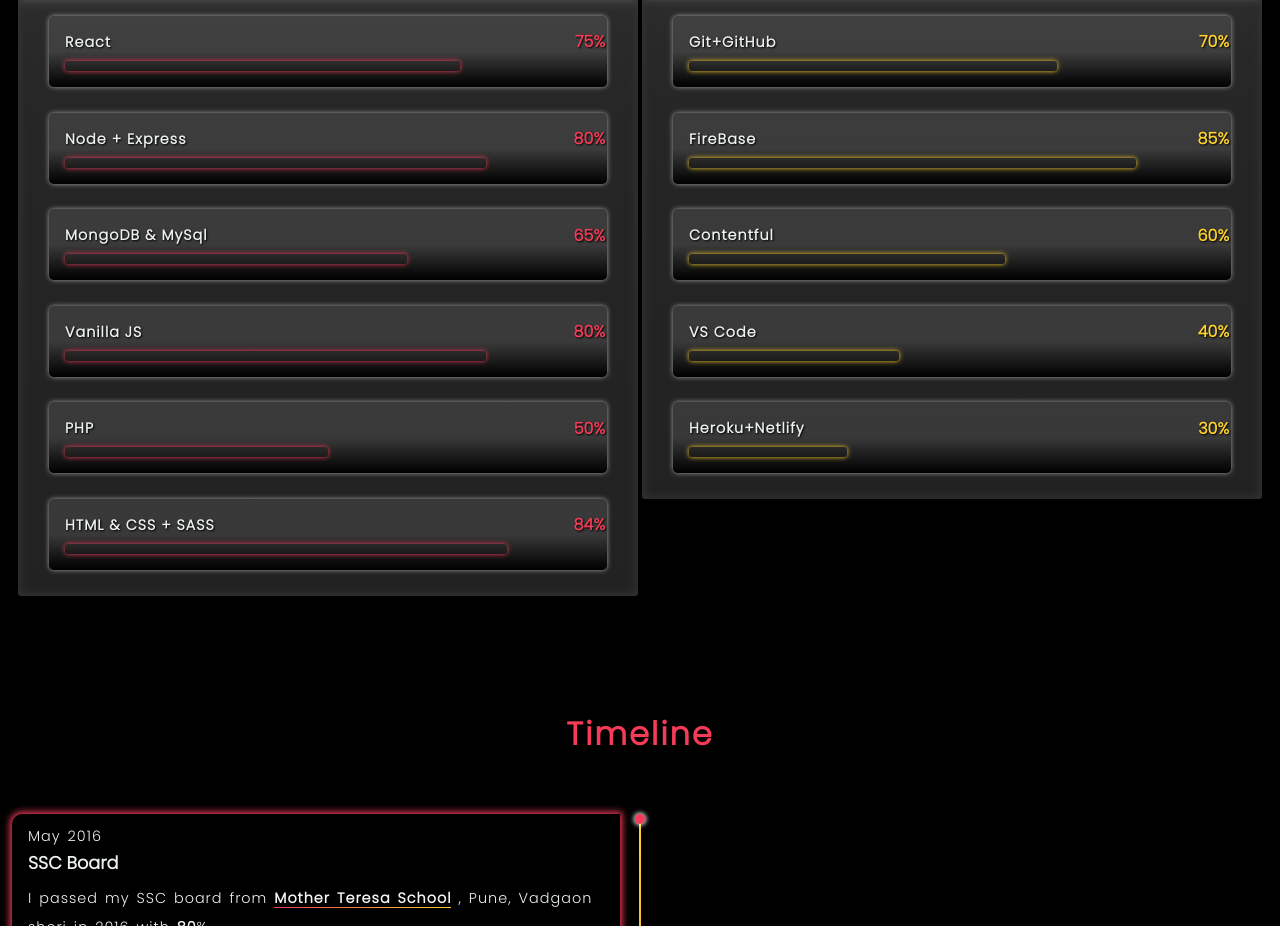
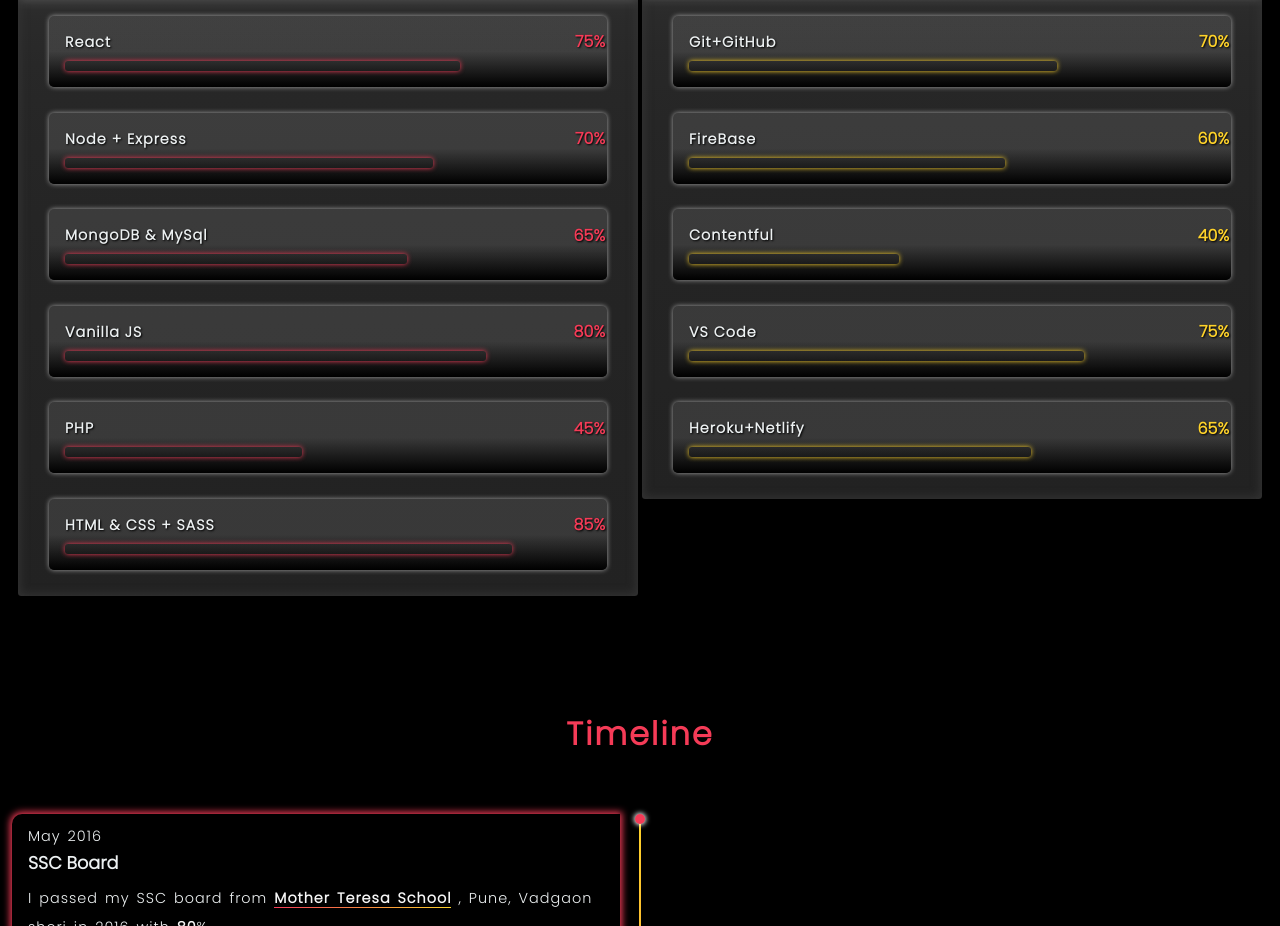
Before and after one commit to Yash-Netankar/My-Portfolio, a React (Create React App) app: page / in a window 1280 px wide. Shown: the part 1740-2666 px from the top of the page. Built offline with nearby package versions, Linux system fonts and the light colour scheme.

Commit message:
updated skills percentage

```diff
--- a/src/components/Skills.jsx
+++ b/src/components/Skills.jsx
@@ -2,9 +2,9 @@
 
 const Skills = () => {
     let skills = ["React", "Node + Express", "MongoDB & MySql", "Vanilla JS", "PHP", "HTML & CSS + SASS"];
-    let skillProgress = [75, 80, 65, 80, 50, 84];
+    let skillProgress = [75, 70, 65, 80, 45, 85];
     let tools = ["Git+GitHub", "FireBase", "Contentful", "VS Code", "Heroku+Netlify"];
-    let toolsProgress = [70, 85, 60, 40, 30];
+    let toolsProgress = [70, 60, 40, 75, 65];
     return (
         <div className="skills_container">
             <section className="sec1">
```
